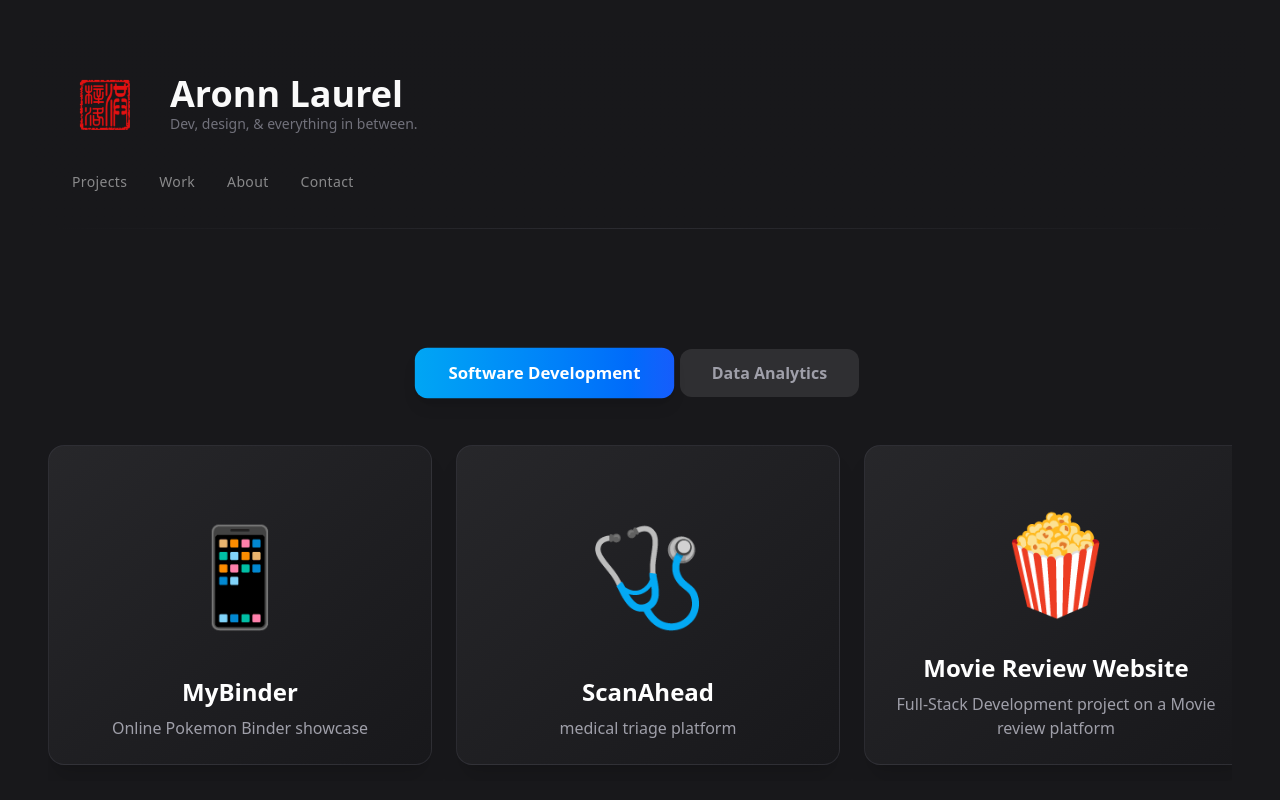
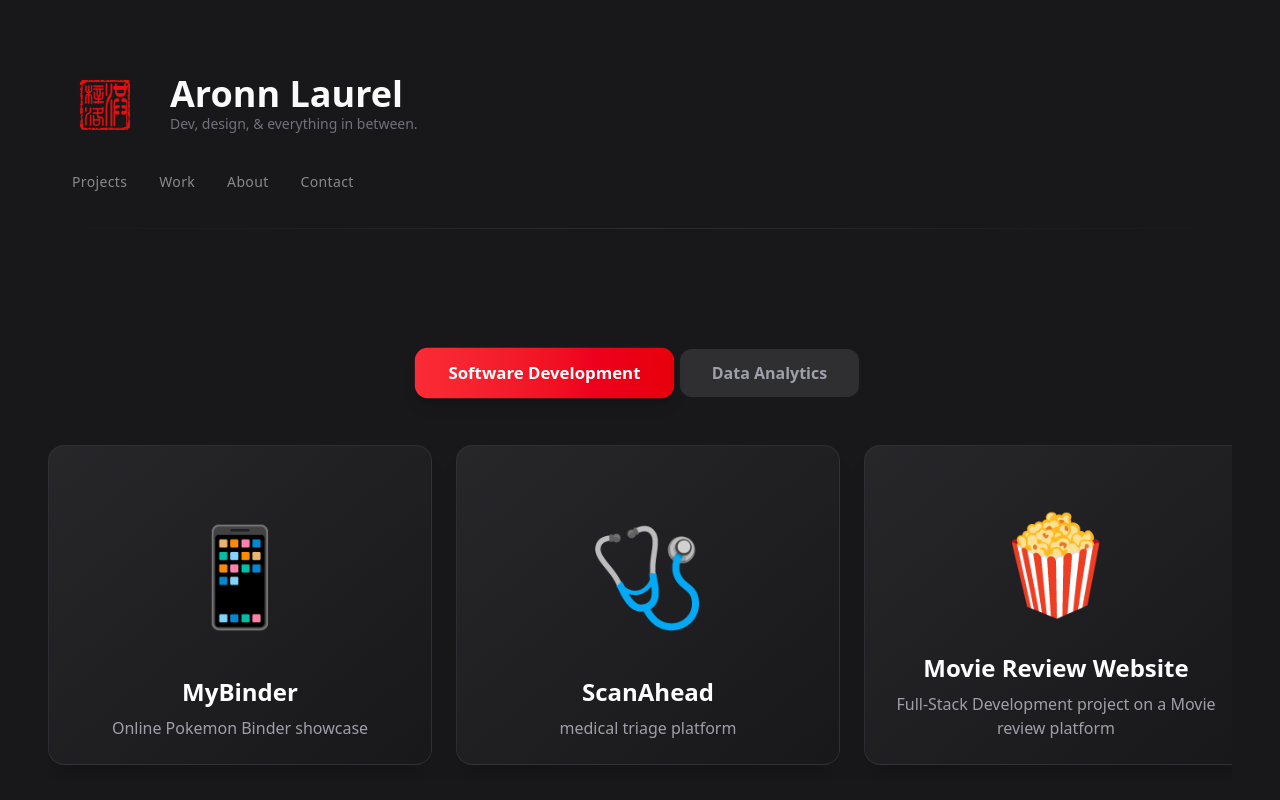
Before and after one commit to LaoAronn/laoaronn.github.io, a React (Vite) app: page / in a window 1280 px wide. Shown: the top 800 px of the page. Built offline with nearby package versions, Linux system fonts and the light colour scheme.

Commit message:
Changed Filter button color (red)

```diff
--- a/src/pages/Projects.jsx
+++ b/src/pages/Projects.jsx
@@ -126,7 +126,7 @@ const Projects = () => {
               onClick={() => setActiveCategory(category)}
               className={`px-6 md:px-8 py-2 md:py-3 rounded-xl font-semibold transition-all duration-300 text-sm md:text-base ${
                 activeCategory === category
-                  ? 'bg-gradient-to-r from-sky-500 to-blue-600 text-white shadow-lg scale-105'
+                  ? 'bg-gradient-to-r from-red-500 to-red-600 text-white shadow-lg scale-105'
                   : 'bg-white/10 text-zinc-400 hover:text-zinc-200 hover:bg-white/20'
               }`}
             >
```
